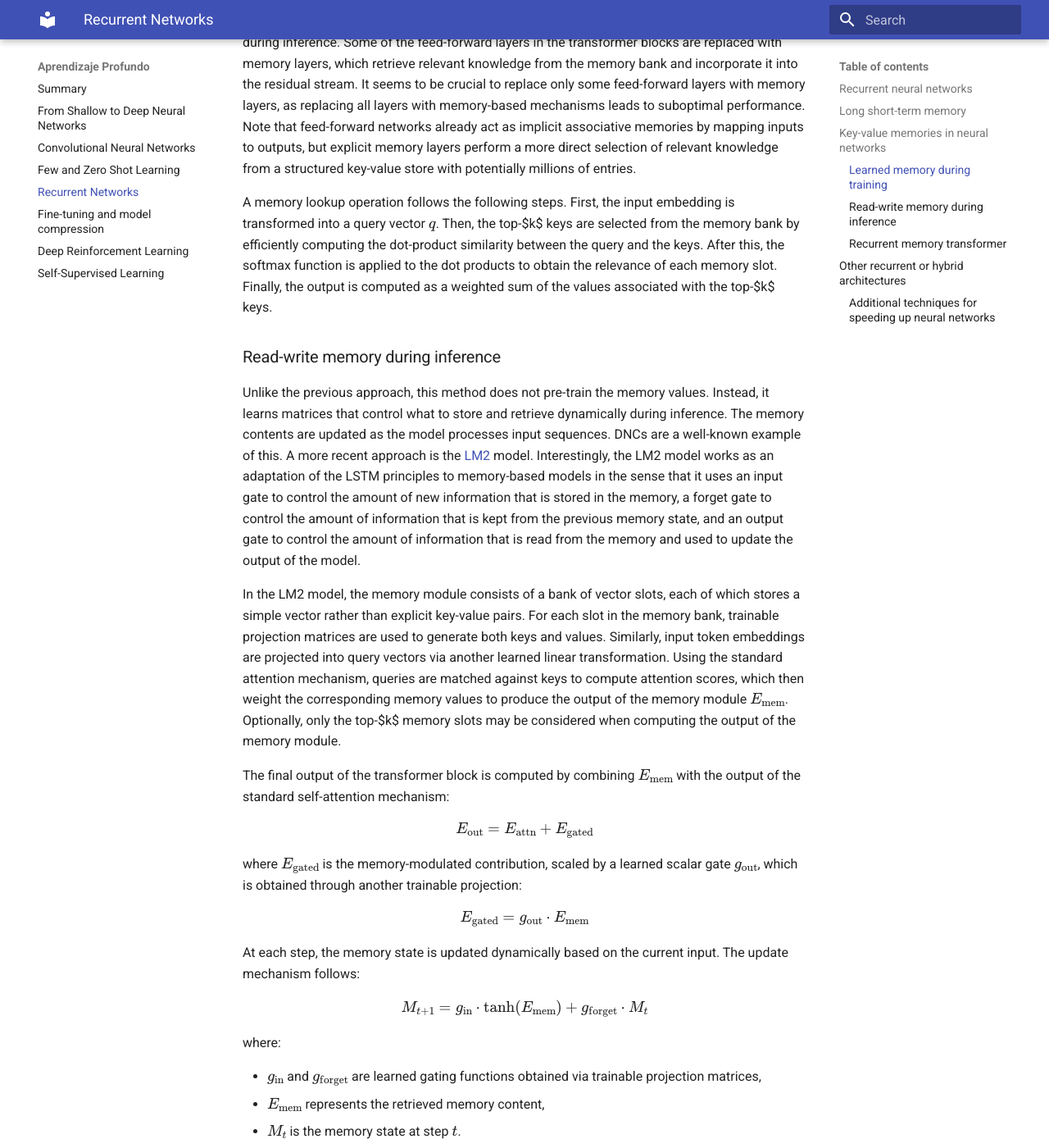
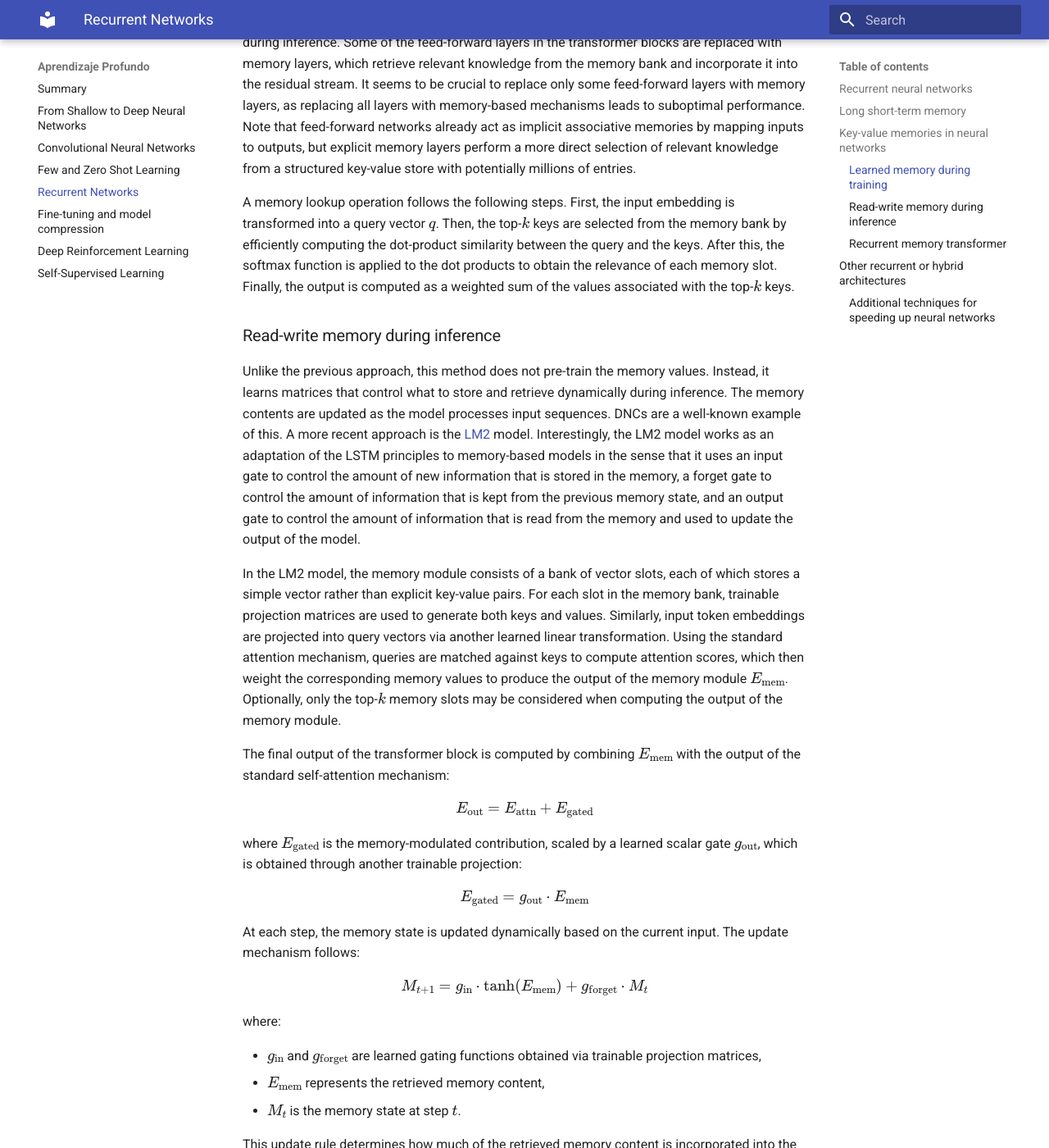
Before and after one commit to pertusa/ap, an MkDocs documentation site: the page built from docs/recurrent.md, in a window 1280 px wide and 1400 px high, scrolled down 1931 px. Shown: the whole window at 82% size. Built offline with MkDocs 1.6.1 and Material for MkDocs 9.7.7, drawn with Linux system fonts in a browser that asks for light colours; formulas are drawn with MathJax 3.

```diff
--- a/docs/recurrent.md
+++ b/docs/recurrent.md
@@ -26,7 +26,7 @@ In this [approach][metascale], memory contents are learned and fixed during trai
 
 [metascale]: https://ai.meta.com/research/publications/memory-layers-at-scale/
 
-A memory lookup operation follows the following steps. First, the input embedding is transformed into a query vector \(q\). Then, the top-$k$ keys are selected from the memory bank by efficiently computing the dot-product similarity between the query and the keys. After this, the softmax function is applied to the dot products to obtain the relevance of each memory slot. Finally, the output is computed as a weighted sum of the values associated with the top-$k$ keys.
+A memory lookup operation follows the following steps. First, the input embedding is transformed into a query vector \(q\). Then, the top-\(k\) keys are selected from the memory bank by efficiently computing the dot-product similarity between the query and the keys. After this, the softmax function is applied to the dot products to obtain the relevance of each memory slot. Finally, the output is computed as a weighted sum of the values associated with the top-\(k\) keys.
 
 ### Read-write memory during inference
 
@@ -34,7 +34,7 @@ Unlike the previous approach, this method does not pre-train the memory values.
 
 [lm2]: https://arxiv.org/abs/2502.06049v1
 
-In the LM2 model, the memory module consists of a bank of vector slots, each of which stores a simple vector rather than explicit key-value pairs. For each slot in the memory bank, trainable projection matrices are used to generate both keys and values. Similarly, input token embeddings are projected into query vectors via another learned linear transformation. Using the standard attention mechanism, queries are matched against keys to compute attention scores, which then weight the corresponding memory values to produce the output of the memory module \(E_{\text{mem}}\). Optionally, only the top-$k$ memory slots may be considered when computing the output of the memory module.
+In the LM2 model, the memory module consists of a bank of vector slots, each of which stores a simple vector rather than explicit key-value pairs. For each slot in the memory bank, trainable projection matrices are used to generate both keys and values. Similarly, input token embeddings are projected into query vectors via another learned linear transformation. Using the standard attention mechanism, queries are matched against keys to compute attention scores, which then weight the corresponding memory values to produce the output of the memory module \(E_{\text{mem}}\). Optionally, only the top-\(k\) memory slots may be considered when computing the output of the memory module.
 
 The final output of the transformer block is computed by combining \(E_{\text{mem}}\) with the output of the standard self-attention mechanism:
 
```
